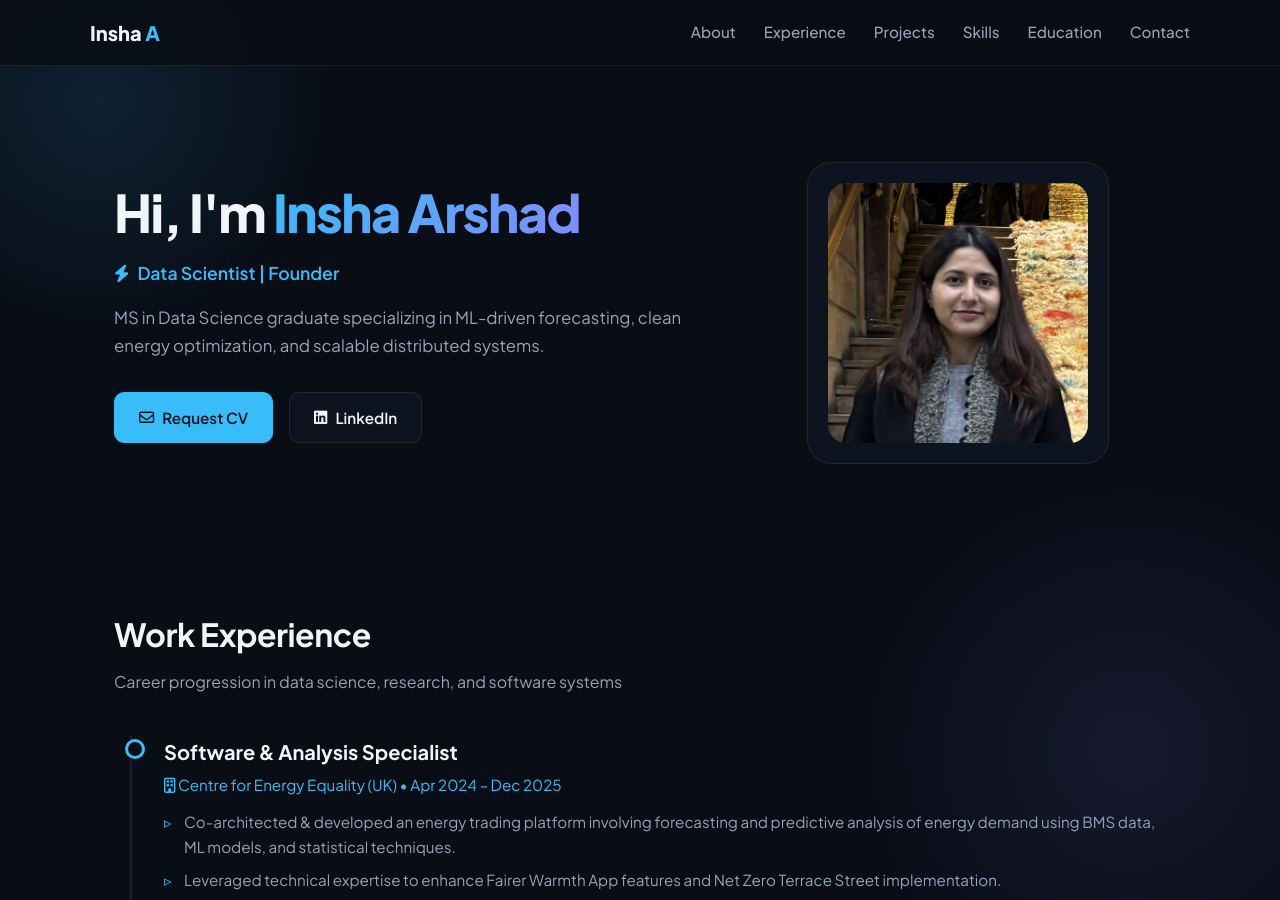
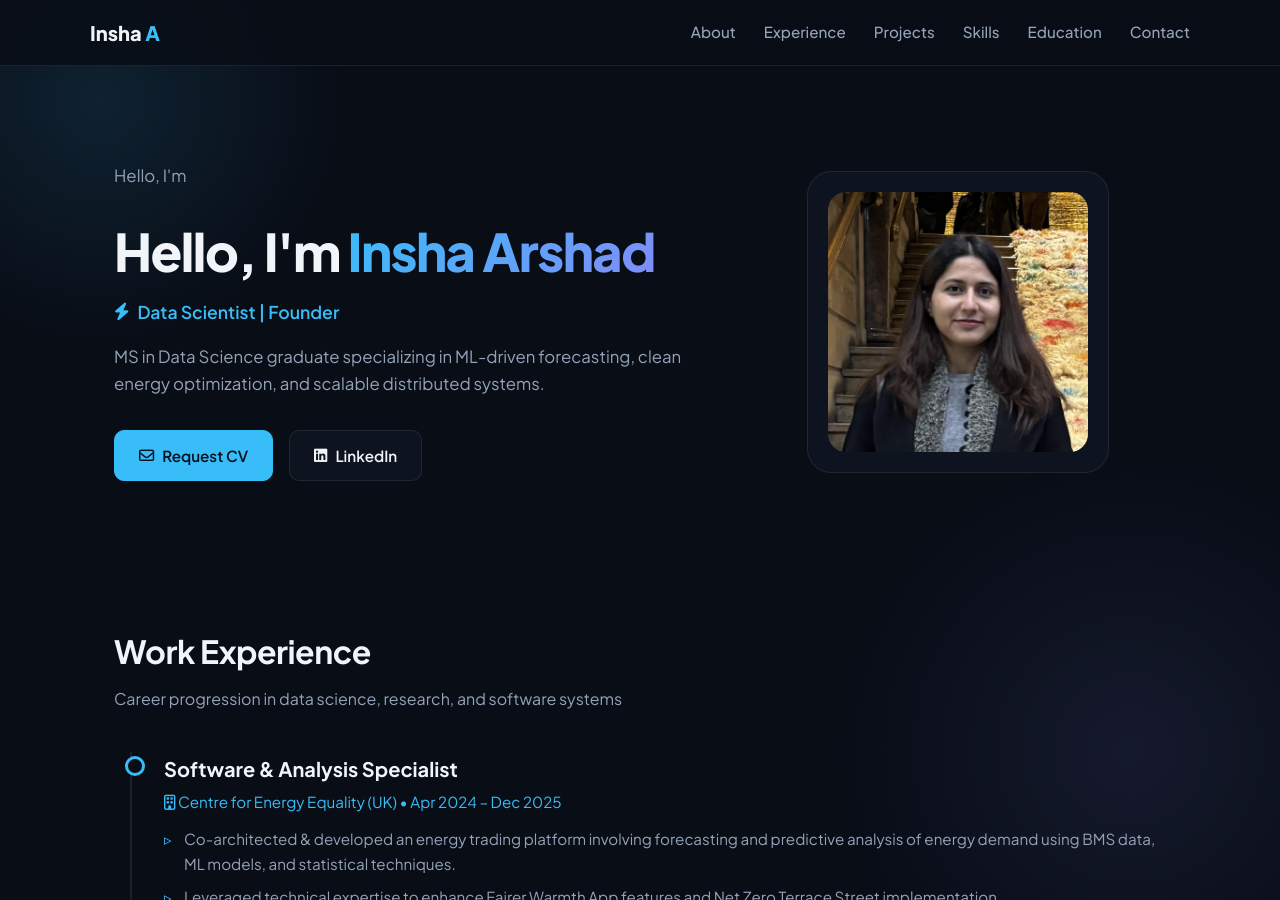
Before and after one commit to Insha-A/aboutme, a Jekyll site: the page built from index.html, in a window 1280 px wide and 900 px high. Built offline with Jekyll 4.4.1, drawn with Linux system fonts in a browser that asks for light colours.

Commit message:
Update index.html

```diff
--- a/index.html
+++ b/index.html
@@ -5,8 +5,10 @@ title: Insha Arshad
 
 <header class="hero" id="about">
   <div class="hero-content">
-
-    <h1>Hi, I'm <span>Insha Arshad</span></h1>
+    <p class="hero-desc">
+      Hello, I'm
+    </p>
+    <h1>Hello, I'm <span>Insha Arshad</span></h1>
     <div class="hero-subtitle">
       <i class="fa-solid fa-bolt"></i> Data Scientist | Founder
     </div>
```
